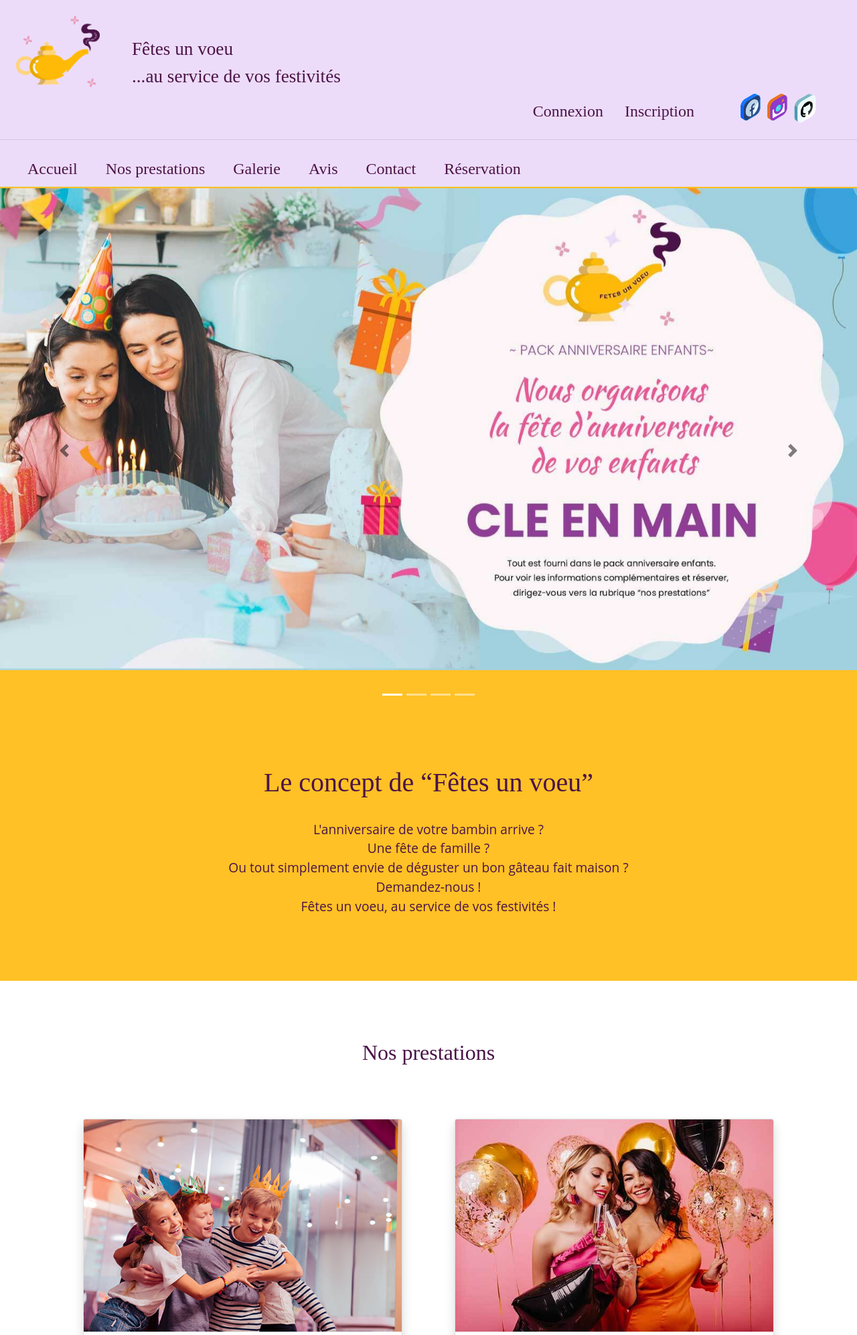
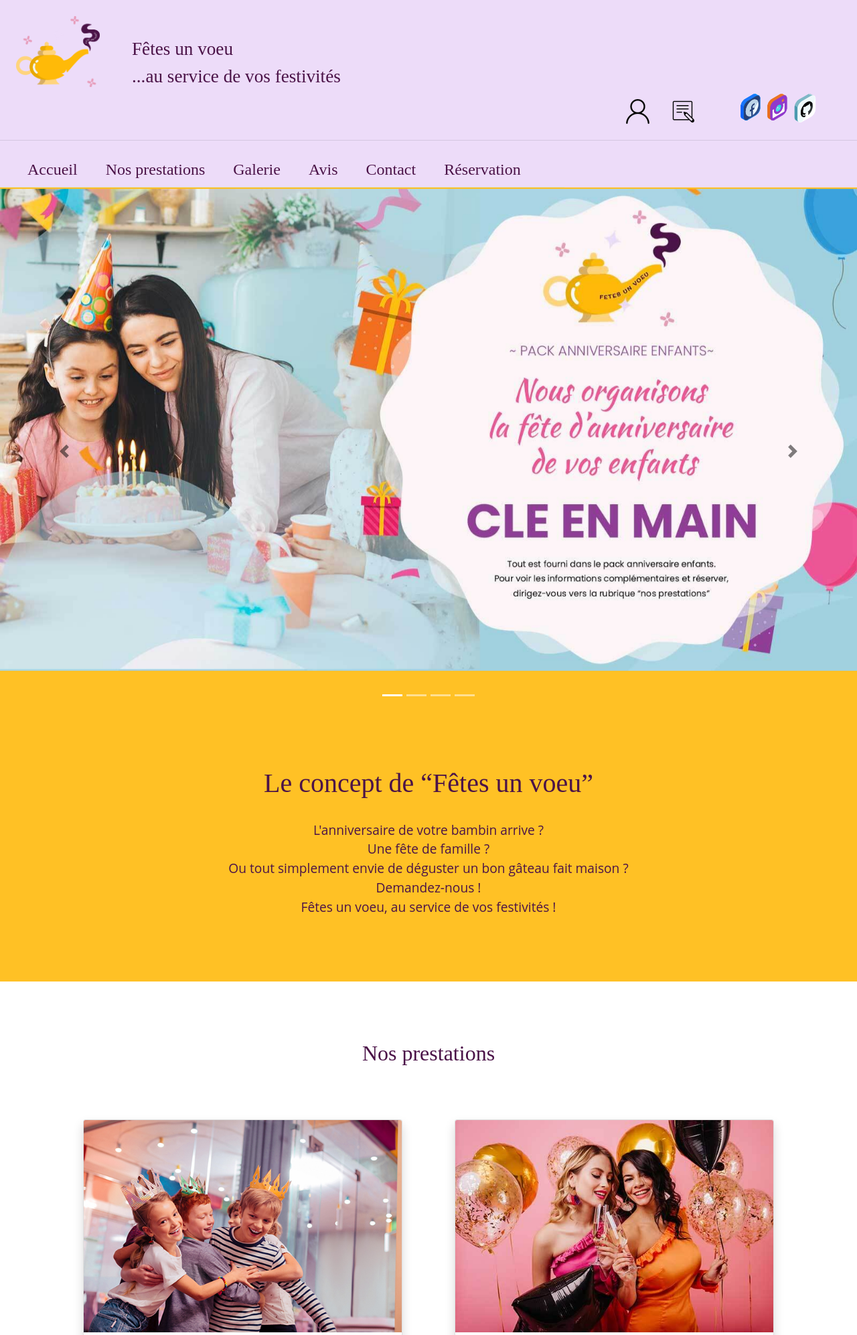
Before and after one commit to PriscaR78/fetes_un_voeu, a Symfony app: template templates/front/home.html.twig in a window 1280 px wide. Shown: the top 1994 px of the page at 67% size. Run offline with Twig, Linux system fonts and the light colour scheme; the template is opened without the code that fills it, so the values that code supplies are empty; some libraries are stand-ins or nearby versions; some web fonts are replaced.

Commit message:
Modifs mardi soir avis

```diff
--- a/templates/base.html.twig
+++ b/templates/base.html.twig
@@ -61,8 +61,8 @@
                 </div>
               {% else %}
 
-                <a class="nav-link " href="{{path('login')}}">Connexion</a>
-                <a class="nav-link mr-5" href="{{ path('inscription') }}">Inscription</a>
+                <a href="{{path('login')}}"><img class="nav-link" src="{{asset('/images/imagesUpload/icones/profil.png')}}"></a>
+                <a href="{{ path('inscription') }}"><img class="nav-link mr-5" src="{{asset('/images/imagesUpload/icones/inscription.png')}}"></a>
               {% endif %}
 
               <a href="https://www.facebook.com/fetesvosvoeux" target="blank"><img src="{{asset('/images/imagesUpload/icones/facebook.svg')}}" width="40em" height="40em"></a>
--- a/templates/front/home.html.twig
+++ b/templates/front/home.html.twig
@@ -194,16 +194,16 @@
 
 
 	<!-- AVIS -->
-	<div class="container-fluid">
+	<div class="container">
 		<div>
 			<h2 class="text-center" id="avis">Avis</h2>
 		</div>
 		<div class="row mt-5">
 
 <!-- 1er avis -->
-			<div class="text-center">
+			<div class="col-lg-4 text-center">
        <div class="text-center">
-        <img src={{asset('/images/imagesUpload/Olivia.png')}} width="10%" height="10%" class="" role="img" aria-label="profil">
+        <img src={{asset('/images/imagesUpload/Olivia.png')}} width="auto" height="10%" class="" role="img" aria-label="profil">
       </div>
 
 			<div class="rating">
@@ -225,9 +225,9 @@ Comment ne pas garder ces précieux souvenirs toute une vie ! Cela nous motive
 								</p>
 			</div>
 			<!-- 2e avis -->
-			<div class="text-center">
+			<div class="col-lg-4 text-center">
        <div class="text-center">
-        <img src={{asset('/images/imagesUpload/eric.png')}} width="10%" height="10%" class="" role="img" aria-label="profil">
+        <img src={{asset('/images/imagesUpload/eric.png')}} width="auto" height="10%" class="" role="img" aria-label="profil">
       </div>
 
 			<div class="rating">
@@ -248,9 +248,9 @@ Mon anniversaire était un moment unique dans ma vie. Je m’en souviens comme s
 								</p>
 			</div>
 			<!-- 3e avis -->
-			<div class="text-center">
+			<div class="col-lg-4 text-center">
        <div class="text-center">
-        <img src={{asset('/images/imagesUpload/faby.png')}} width="10%" height="10%" class="" role="img" aria-label="profil">
+        <img src={{asset('/images/imagesUpload/faby.png')}} width="auto" height="10%" class="" role="img" aria-label="profil">
       </div>
 
 			<div class="rating">
--- a/templates/modeleConnexion.html.twig
+++ b/templates/modeleConnexion.html.twig
@@ -74,8 +74,9 @@
                 </div>
               {% else %}
 
-                <a class="nav-link " href="{{path('login')}}">Connexion</a>
-                <a class="nav-link mr-5" href="{{ path('inscription') }}">Inscription</a>
+               <a href="{{path('login')}}"><img class="nav-link" src="{{asset('/images/imagesUpload/icones/profil.png')}}"></a>
+                <a href="{{ path('inscription') }}"><img class="nav-link mr-5" src="{{asset('/images/imagesUpload/icones/inscription.png')}}"></a>
+
               {% endif %}
 
               <a href="https://www.facebook.com/fetesvosvoeux" target="blank"><img src="{{asset('/images/imagesUpload/icones/facebook.svg')}}" width="40em" height="40em"></a>
--- a/templates/prisca/mailer.html.twig
+++ b/templates/prisca/mailer.html.twig
@@ -84,11 +84,11 @@
 </head>
 <body style="margin:0; padding:0;" bgcolor="#F0F0F0" leftmargin="0" topmargin="0" marginwidth="0" marginheight="0">
 <!-- 100% background wrapper (grey background) -->
-<table border="0" width="100%" height="100%" cellpadding="0" cellspacing="0" bgcolor="#F0F0F0">
+<table border="0" width="40%" height="40%" cellpadding="0" cellspacing="0" bgcolor="#F0F0F0">
     <tr>
         <td align="center" valign="top" bgcolor="#F0F0F0" style="background-color: #F0F0F0;">
             <br>
-            <img src="{{ cid }}" alt="">
+            <img src="{{ cid }}" alt="logo">
             <!-- 600px container (white background) -->
             <table border="0" width="600" cellpadding="0" cellspacing="0" class="container" style="width:600px;max-width:600px">
                 <tr>
```
Also changed, not shown: public/images/imagesUpload/icones/inscription.png (added), public/images/imagesUpload/icones/profil.png (added), 1 other file.
